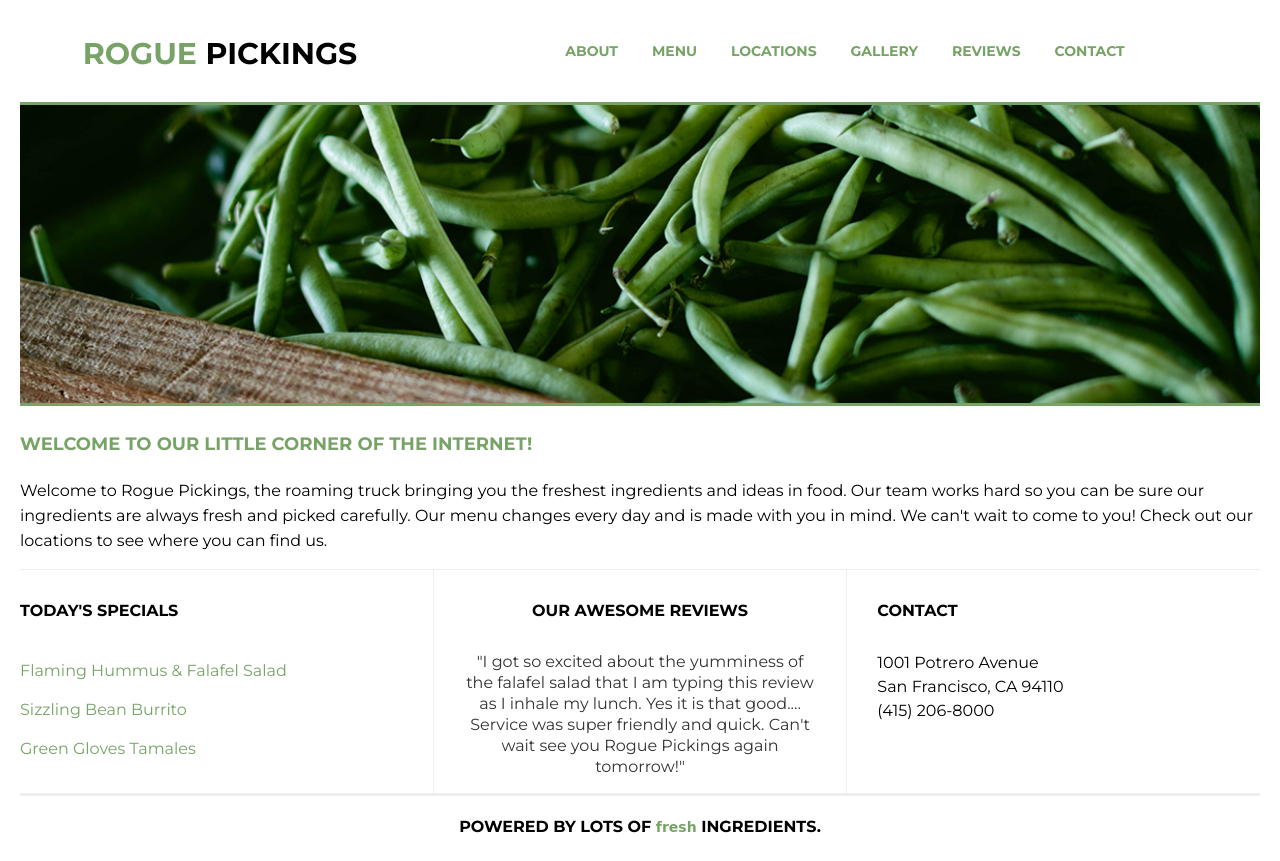
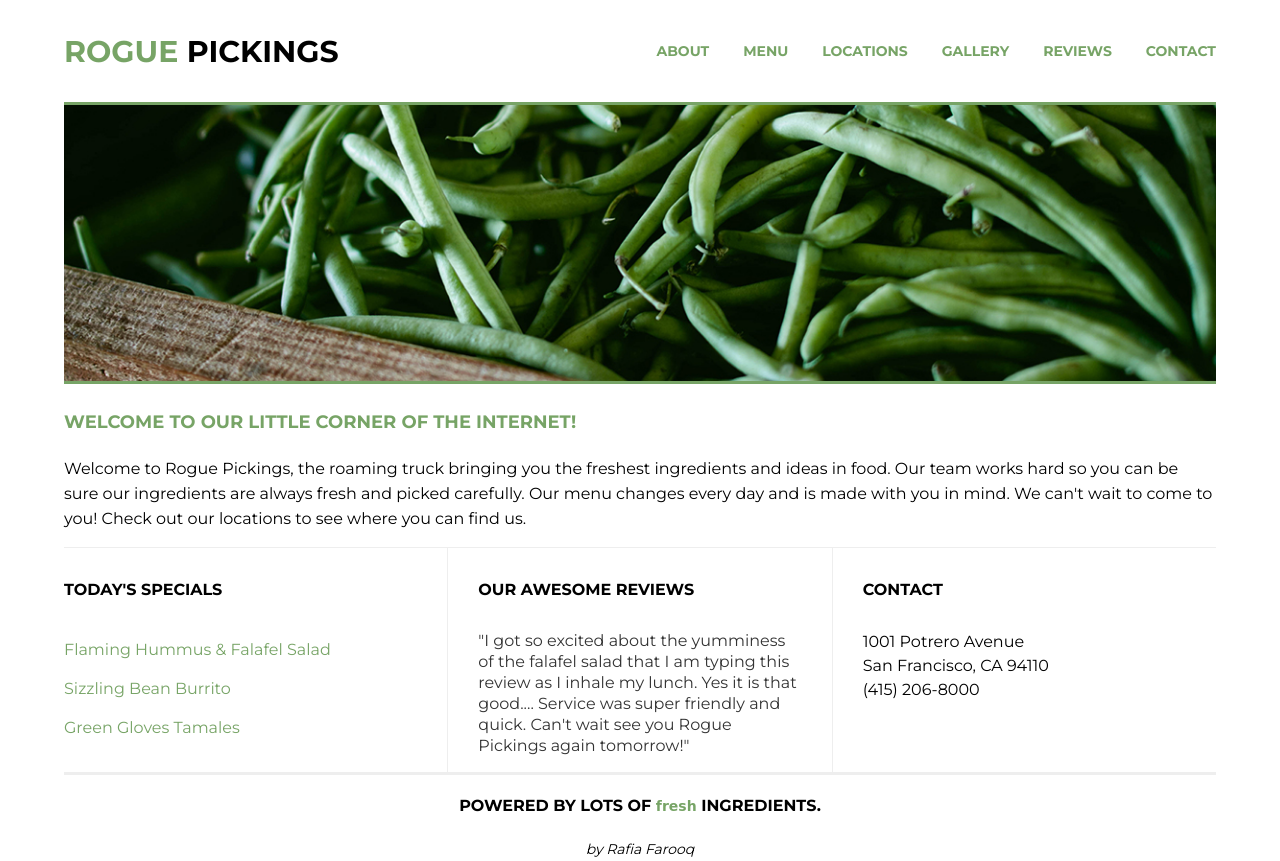
Before and after one commit to rafia-farooq/rogue-picking-responsive, a plain HTML site: page 206-rogue_pickings-206starter/index.html in a window 1280 px wide. Drawn offline with Linux system fonts and the light colour scheme; a web font is replaced by a local one.

Commit message:
Changes for desktop mode in css file and added name in html

```diff
--- a/206-rogue_pickings-206starter/css/main.css
+++ b/206-rogue_pickings-206starter/css/main.css
@@ -4,12 +4,15 @@ html {
 
 body {
 	font-family: 'Montserrat', Helvetica, Arial, sans-serif;
-	text-align: center;
 	font-size: 1em;
+	display: flex;
+	justify-content: center;
 }
 
 .container{
-	margin: 0 20px;
+
+	max-width: 1200px;
+	width: 90%;
 }
 
 h1,
@@ -44,12 +47,14 @@ p {
 header {
 	border-bottom: 3px solid #77a466;
 	margin: 0 auto;
+	padding: 0;
 }
 
 header h1 {
 	margin: 0;
 	padding: 20px;
 	border-bottom: 3px solid #77a466;
+	text-align: center;
 }
 header h1 span {
 	color: #77a466;
@@ -57,6 +62,7 @@ header h1 span {
 
 header nav {
 	padding: 10px 0;
+	text-align: center;
 }
 
 
@@ -93,9 +99,8 @@ header nav ul li a{
 
 .main-title {
 	height: auto;
-	text-align: left;
+}
 
-}
 .main-title h3 {
 	padding: 5px 0;
 	color: #77a466;
@@ -117,10 +122,6 @@ header nav ul li a{
 	padding: 10px 0;
 }
 
-.section-two {
-	border-left: 1px solid #eee;
-	border-right: 1px solid #eee;
-}
 
 .section-two h4,
 .section-three h4 {
@@ -179,29 +180,29 @@ footer span {
 			width: 33.3%;
 	}
 
-	.section-one,
-	.section-three {
-		text-align: left;
+	.section-two {
+		border-left: 1px solid #eee;
+		border-right: 1px solid #eee;
 	}
 }
 
 /*-------- media queries for Desktop------*/
 
 @media screen and (min-width: 1200px) {
+
 	header {
 		display: flex;
-
+		justify-content: space-between;
+		align-items: center;
 	}
 
-	header h1{
-		margin-top: 15px;
-		width: 30%;
+	header h1 {
 		border-bottom: none;
+		padding: 0;
 	}
 
-	nav {
-		width: 70%;
+	nav li:last-child {
+		padding-right: 0;
 	}
 
-
 }
--- a/206-rogue_pickings-206starter/index.html
+++ b/206-rogue_pickings-206starter/index.html
@@ -65,6 +65,7 @@
             </section>
             <footer>
                 <h4>Powered by lots of <span>fresh</span> ingredients.</h4>
+                <p><em>by Rafia Farooq</em></p>
             </footer>
         </div>
     </body>
```
